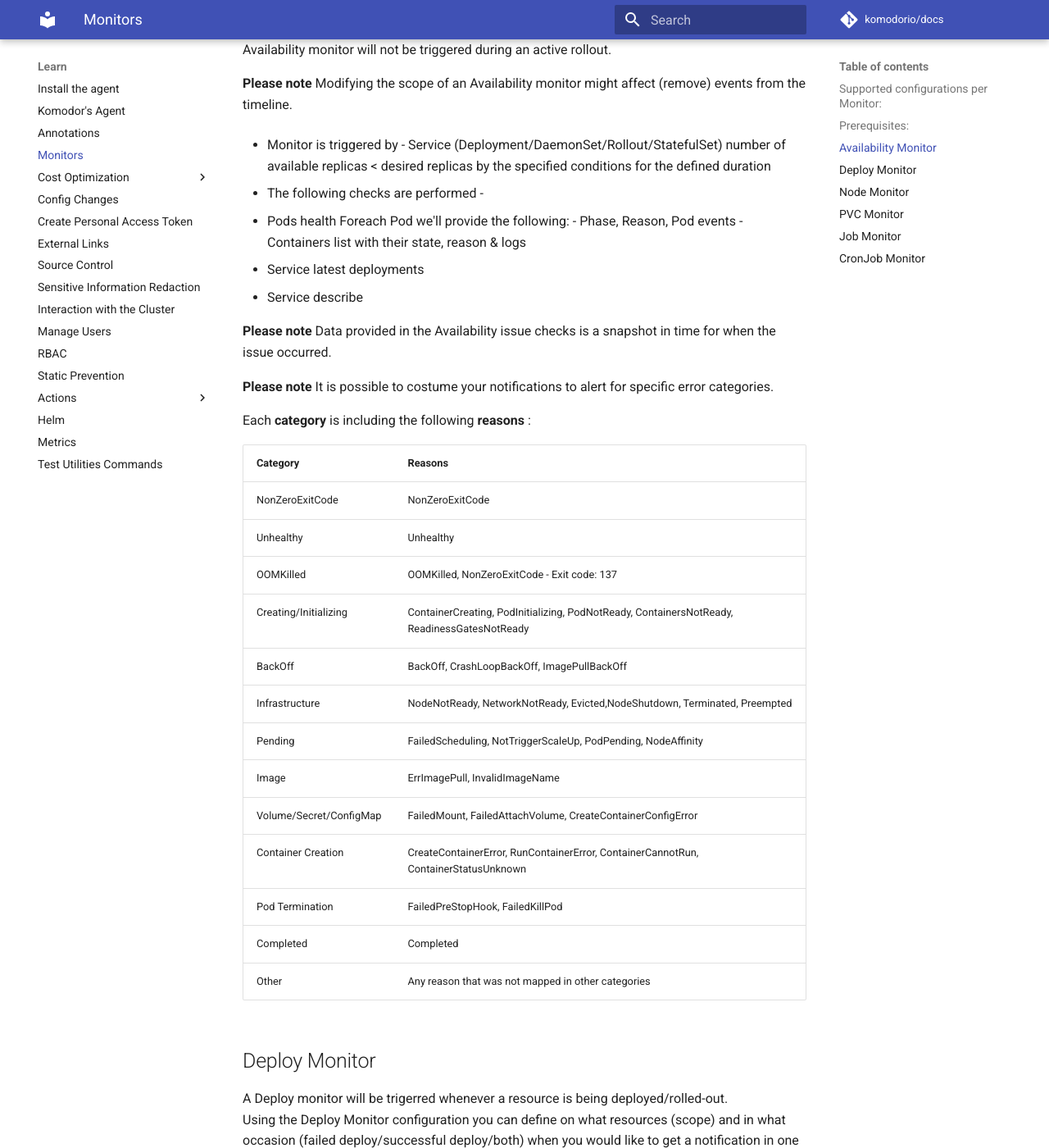
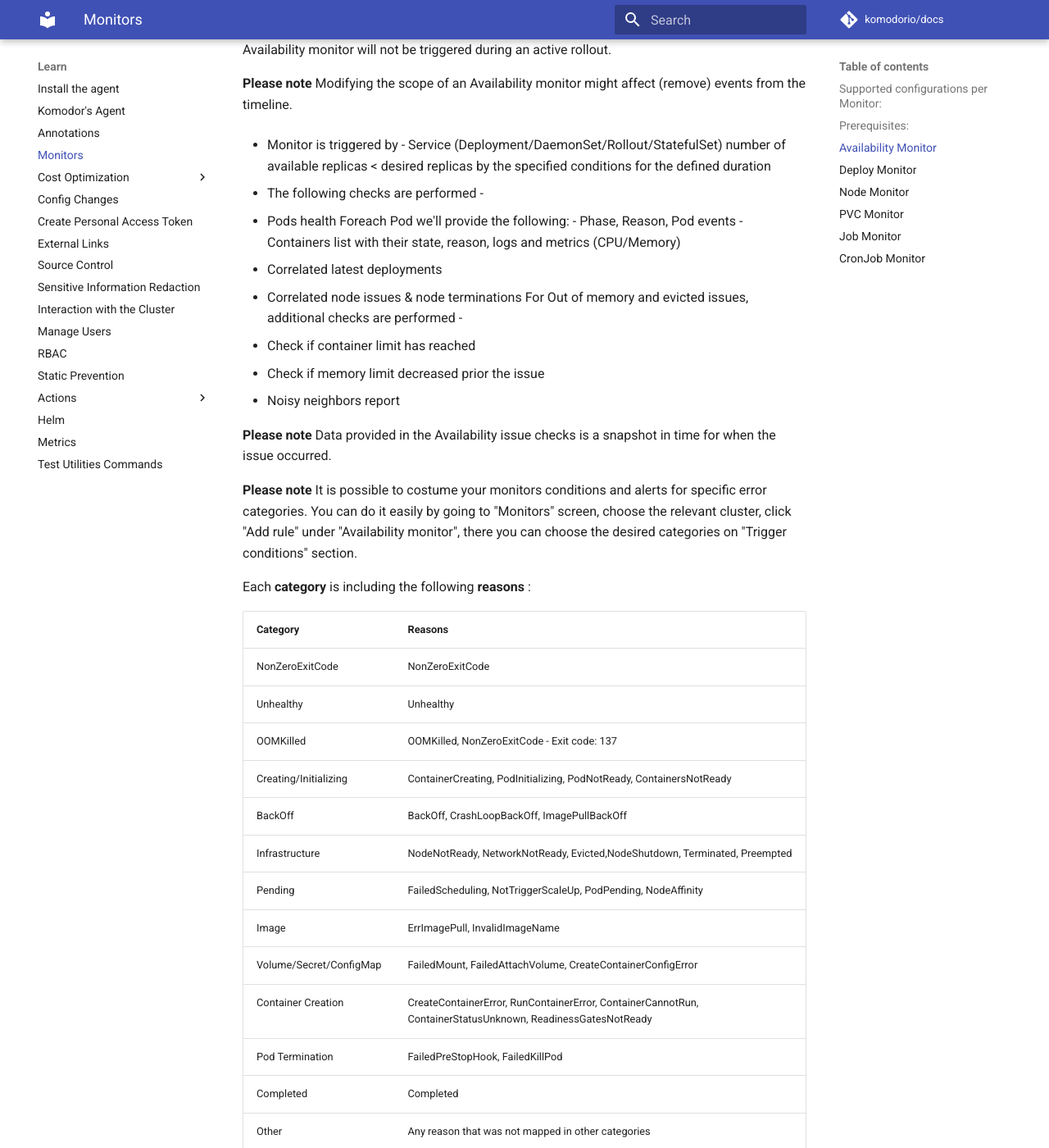
Before and after one commit to komodorio/docs, an MkDocs documentation site: the page built from docs/Learn/Monitors.md, in a window 1280 px wide and 1400 px high, scrolled down 869 px. Shown: the whole window at 82% size. Built offline with MkDocs 1.6.1 and Material for MkDocs 9.7.7, drawn with Linux system fonts in a browser that asks for light colours; comment, search, counter and statistics services are not loaded.

Commit message:
Update Monitors.md
Adding categories explanation

```diff
--- a/docs/Learn/Monitors.md
+++ b/docs/Learn/Monitors.md
@@ -26,13 +26,17 @@ The Availability monitor will not be triggered during an active rollout.
 
 - The following checks are performed -
   - Pods health
-    Foreach Pod we'll provide the following: - Phase, Reason, Pod events - Containers list with their state, reason & logs
-  - Service latest deployments
-  - Service describe
+    Foreach Pod we'll provide the following: - Phase, Reason, Pod events - Containers list with their state, reason, logs and metrics (CPU/Memory)
+  - Correlated latest deployments
+  - Correlated node issues & node terminations
+ For Out of memory and evicted issues, additional checks are performed -
+  - Check if container limit has reached
+  - Check if memory limit decreased prior the issue
+  - Noisy neighbors report
 
 **Please note** Data provided in the Availability issue checks is a snapshot in time for when the issue occurred.
 
-**Please note** It is possible to costume your notifications to alert for specific error categories.
+**Please note** It is possible to costume your monitors conditions and alerts for specific error categories. You can do it easily by going to "Monitors" screen, choose the relevant cluster, click "Add rule" under "Availability monitor", there you can choose the desired categories on "Trigger conditions" section.
 
 Each **category** is including the following **reasons** :
 
```
Also changed, not shown: other parts of docs/Learn/Monitors.md (+2 -2 lines).
